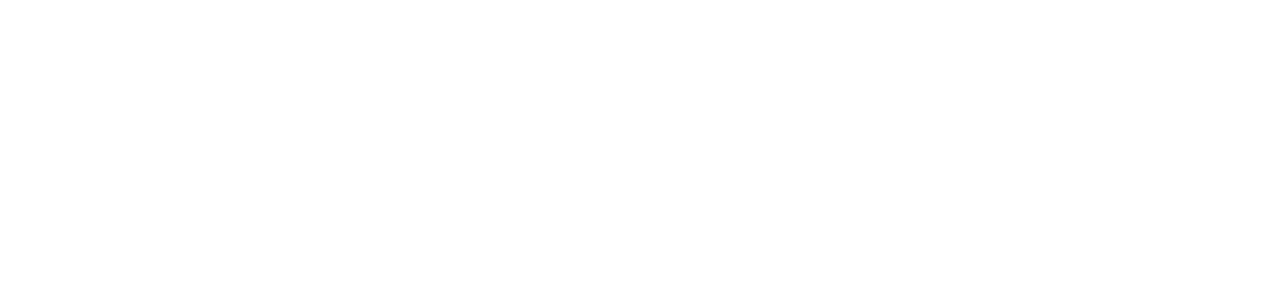
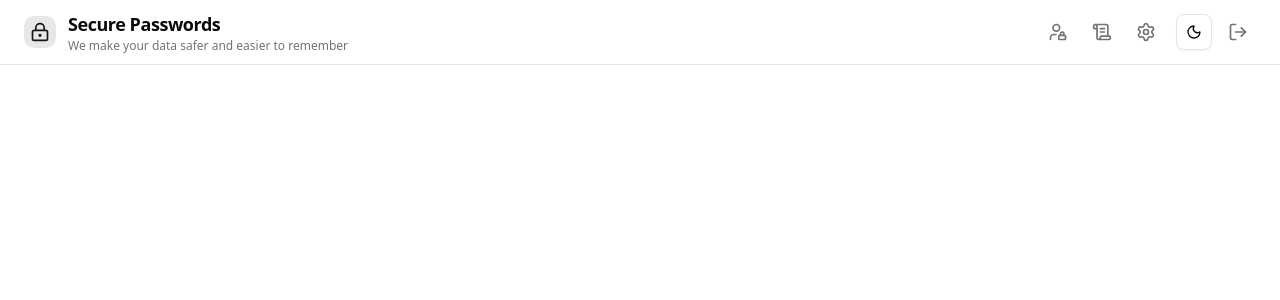
Before and after one commit to reportJNG/Crypting_Password, a Next.js app: page / in a window 1280 px wide. Shown: the top 300 px of the page. Built offline with nearby package versions, Linux system fonts and the light colour scheme.

Commit message:
created a topbar for websingle page app

```diff
--- a/components/Main/Main.tsx
+++ b/components/Main/Main.tsx
@@ -1,3 +1,11 @@
+import Topbar from "./Topbar";
+
 export default function Main() {
-  return <div></div>;
+  return (
+    <div>
+      <header>
+        <Topbar />
+      </header>
+    </div>
+  );
 }
--- a/components/Main/Topbar.tsx
+++ b/components/Main/Topbar.tsx
@@ -0,0 +1,64 @@
+import {
+  LockKeyholeIcon,
+  LogOut,
+  ScrollTextIcon,
+  Settings,
+  UserLockIcon,
+} from "lucide-react";
+import { ThemeToggle } from "../settings/Theme-Toggle";
+
+export default function Topbar() {
+  return (
+    <header className="border-b border-border bg-background/95 backdrop-blur supports-backdrop-filter:bg-background/60">
+      <div className="container flex h-16 items-center justify-between px-4 md:px-6">
+        <div className="flex items-center gap-3">
+          <div className="flex h-8 w-8 items-center justify-center rounded-lg bg-primary/10 text-primary">
+            <LockKeyholeIcon className="h-5 w-5" />
+          </div>
+          <div>
+            <h1 className="text-lg font-semibold tracking-tight">
+              Secure Passwords
+            </h1>
+            <p className="hidden text-xs text-muted-foreground md:block">
+              We make your data safer and easier to remember
+            </p>
+          </div>
+        </div>
+
+        <div className="flex items-center gap-1 md:gap-2">
+          <button
+            className="inline-flex h-9 w-9 items-center justify-center rounded-md text-muted-foreground transition-colors hover:bg-accent hover:text-accent-foreground"
+            aria-label="User lock"
+          >
+            <UserLockIcon className="h-5 w-5" />
+          </button>
+
+          <button
+            className="inline-flex h-9 w-9 items-center justify-center rounded-md text-muted-foreground transition-colors hover:bg-accent hover:text-accent-foreground"
+            aria-label="Scroll text"
+          >
+            <ScrollTextIcon className="h-5 w-5" />
+          </button>
+
+          <button
+            className="inline-flex h-9 w-9 items-center justify-center rounded-md text-muted-foreground transition-colors hover:bg-accent hover:text-accent-foreground"
+            aria-label="Settings"
+          >
+            <Settings className="h-5 w-5" />
+          </button>
+
+          <div className="ml-1">
+            <ThemeToggle />
+          </div>
+
+          <button
+            className="inline-flex h-9 w-9 items-center justify-center rounded-md text-muted-foreground transition-colors hover:bg-destructive/10 hover:text-destructive"
+            aria-label="Log out"
+          >
+            <LogOut className="h-5 w-5" />
+          </button>
+        </div>
+      </div>
+    </header>
+  );
+}
```
